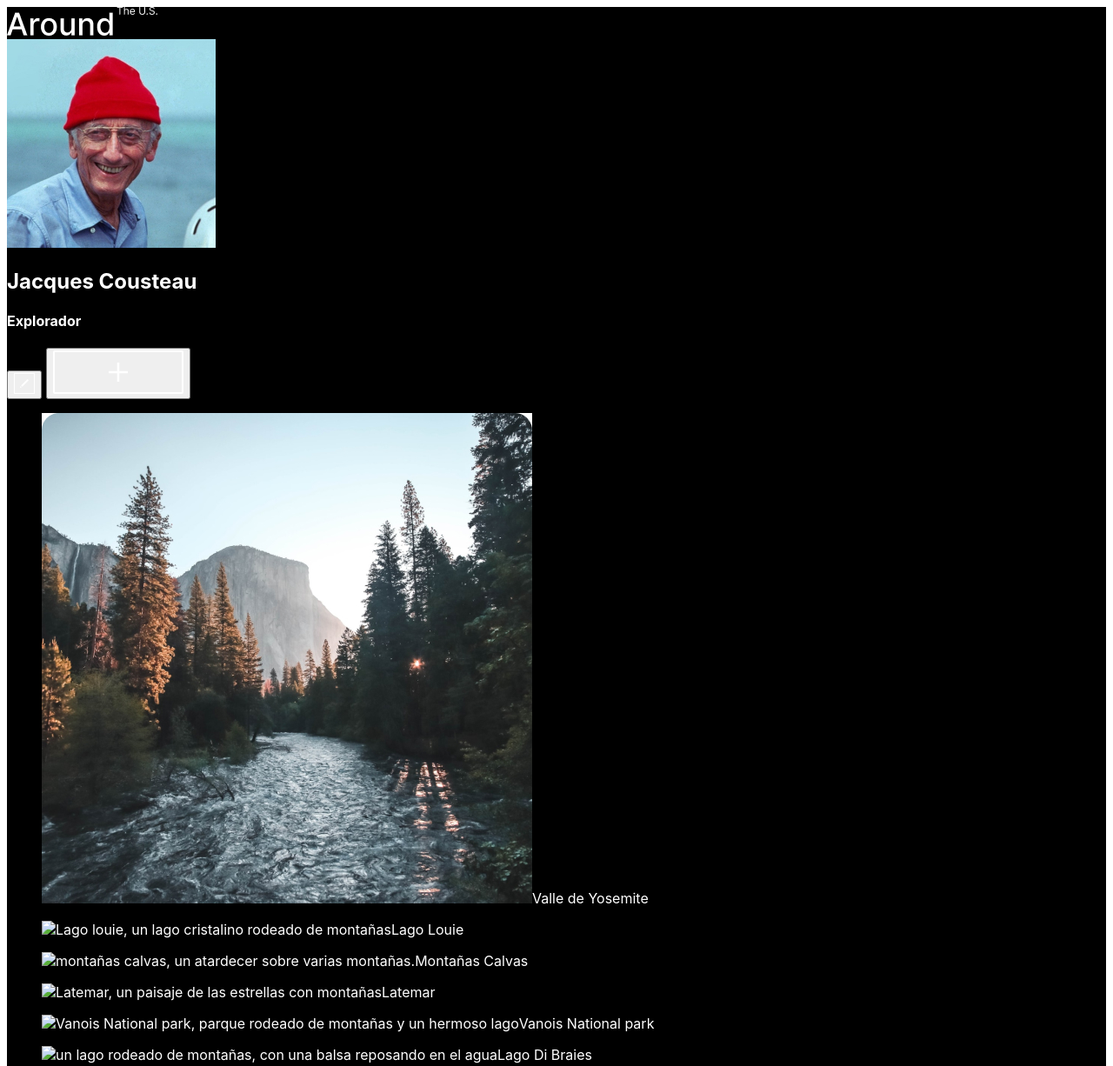
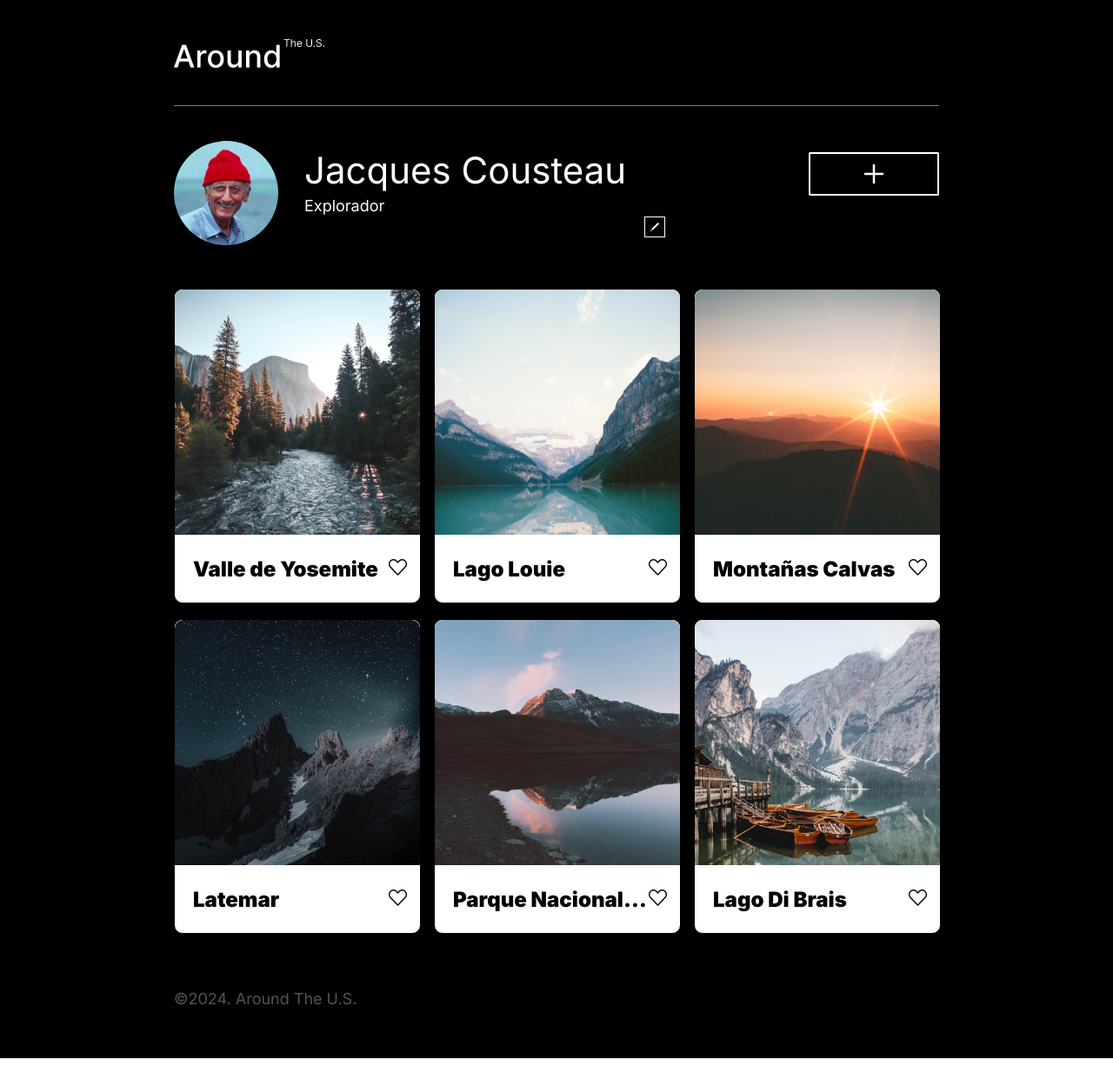
Before and after one commit to RenVaz03/web_project_around, a plain HTML site: page index.html in a window 1280 px wide. Shown: the top 1226 px of the page at 87% size. Drawn offline with nearby package versions, Linux system fonts and the light colour scheme.

Commit message:
se crearon bloques para css y grid para las imagenes

```diff
--- /dev/null
+++ b/blocks/body.css
@@ -0,0 +1,4 @@
+.body{
+    margin: 0;
+    padding: 0;
+}
--- /dev/null
+++ b/blocks/footer.css
@@ -0,0 +1,11 @@
+.footer{
+  font-family: "inter";
+  font-size: 18px;
+  font-weight: 400px;
+  color: #545454;
+  max-width: 880px;
+  height: 18px;
+  margin: 67px auto 0;
+  text-align: left;
+  padding-bottom: 60px;
+}
--- /dev/null
+++ b/blocks/header.css
@@ -0,0 +1,11 @@
+.header{
+    max-width: 880px;
+    margin: auto;
+    padding: 45px 0 40px;
+    border-bottom: 1px solid grey;
+    }
+
+    .header__logo{
+        width: 173px;
+        height: 33px;
+    }
--- /dev/null
+++ b/blocks/page.css
@@ -0,0 +1,8 @@
+.page{
+    background-color: black;
+    font-family: "inter";
+    color: white;
+    width: 100%;
+    height: 100%;
+    min-height: 100vh;
+}
--- /dev/null
+++ b/blocks/photo.css
@@ -0,0 +1,71 @@
+.photo {
+    margin: auto;
+  }
+
+  .photo__gallery {
+    display: grid;
+    max-width: 880px;
+    width: 100%;
+    grid-template-columns: repeat(auto-fit, minmax(282px, 1fr));
+    column-gap: 17px;
+    row-gap: 20px;
+    margin: auto;
+  }
+
+  .gallery {
+    display: flex;
+    flex-direction: column;
+    height: 100%;
+    position: relative;
+    width: 282px;
+    background: rgba(255, 255, 255, 1);
+    border-radius: 10px;
+    overflow: hidden;
+    margin: auto;
+    border: 1.5px solid rgba(0, 0, 0, 1);
+  }
+
+  .gallery__images {
+    max-width: 100%;
+    height: auto;
+    object-fit: cover;
+    aspect-ratio: 1;
+  }
+
+  .gallery__images-element{
+    max-width: 246px;
+    width: 100%;
+    display: flex;
+    justify-content: space-between;
+    margin: auto 15px auto 21px;
+  }
+
+  .image__name {
+    max-width: 244px;
+    height: 28px;
+    color: black;
+    font-family: "Inter-black";
+    font-size: 24px;
+    font-weight: 900;
+    line-height: 29.05px;
+    text-align: left;
+    text-decoration: none;
+    text-overflow: ellipsis;
+    white-space: nowrap;
+    overflow: hidden;
+    align-content: center;
+  }
+
+  .button__like {
+    background-color: transparent;
+    border: transparent;
+    margin: 0;
+    padding: 0;
+    cursor: pointer;
+  }
+
+  @media screen and (max-width: 910px) {
+    .gallery {
+      width: 95%;
+    }
+}
--- /dev/null
+++ b/blocks/profile.css
@@ -0,0 +1,58 @@
+.profile{
+    display: flex;
+    max-width: 880px;
+    margin: 40px auto 50px;
+}
+
+.profile__picture{
+ border-radius: 50%;
+ width: 120px;
+ height: 120px;
+}
+
+.profile__info{
+    display: flex ;
+        justify-content: center;
+        padding: 0 0 0 30px;
+        flex-direction: column;
+}
+
+.profile__info-name{
+    font-family: "inter";
+    font-size: 42px;
+    font-weight: 400;
+    margin: 0;
+    height: 39px;
+    width: 373px;
+}
+
+.profile__info-profession{
+    font-family: "inter";
+    font-size: 18px;
+    font-weight: 400;
+    margin: 16px 0 0;
+    width: 415px;
+    height: 22px;
+}
+
+.profile__info_button-edit{
+        display: flex;
+        max-width: 415px;
+        height: 24px;
+        background-color: transparent;
+        border: transparent;
+        cursor: pointer;
+        padding: 0;
+        justify-content: flex-end
+}
+
+
+.profile__button-add{
+    background-color: transparent;
+    border: transparent;
+    padding: 0;
+    margin: 13px 0 14px 165px;
+    height: 50px;
+    width: 150px;
+    cursor: pointer;
+}
--- a/index.html
+++ b/index.html
@@ -16,20 +16,74 @@
             <img src="./images/AroundLogo.png" alt="logo around the EE.UU" class="header__logo">
         </header>
         <main class="content">
-           <section class="profile">
-            <img src="./images/Profile pic.jpg" alt="foto de perfil" class="profile__picture">
-            <h1 class="profile__name">Jacques Cousteau</h1>
-            <h4 class="profile__profession">Explorador</h4>
-            <button class="profile__button"><img src="./images/Edit Button.png" alt="botton de edicion"></button>
-            <button class="profile__button-add"> <img src="./images/Add Button.png" alt="botton de adición"></button>
-        </section>
-        <section class="elements">
-            <figure class="photo__grid"><img src="./images/YosemiteValley.jpg" alt="valle Yosemite, bosque con lago en centro.">Valle de Yosemite</figure>
-            <figure class="photo__grid"><img src="./images/" alt="Lago louie, un lago cristalino rodeado de montañas">Lago Louie</figure>
-            <figure class="photo__grid"><img src="./images/" alt="montañas calvas, un atardecer sobre varias montañas." >Montañas Calvas</figure>
-            <figure class="photo__grid"><img src="./images/" alt="Latemar, un paisaje de las estrellas con montañas">Latemar</figure>
-            <figure class="photo__grid"><img src="./images/" alt="Vanois National park, parque rodeado de montañas y un hermoso lago">Vanois National park</figure>
-            <figure class="photo__grid"><img src="./images" alt="un lago rodeado de montañas, con una balsa reposando en el agua">Lago Di Braies</figure>
+            <div class="profile">
+                <img
+                  class="profile__picture"
+                  src="./images/Profile pic.jpg"
+                  alt="foto de perfil"
+                />
+                <div class="profile__info">
+                  <div>
+                    <h1 class="profile__info-name">Jacques Cousteau</h1>
+                    <p class="profile__info-profession">Explorador</p>
+                </div>
+                <button class="profile__info_button-edit">
+                 <img class="button__image" src="./images/Edit Button.png"/>
+                </button>
+                </div>
+                <button class="profile__button-add">
+                  <img
+                    class="add-button__image"
+                    src="./images/Add Button.png"
+                  />
+                </button>
+              </div>
+          <section class="photo">
+            <div class="photo__gallery">
+                <div class="gallery">
+                    <img src="./images/YosemiteValley.jpg" alt="Valle de Yosemite" class="gallery__images">
+                    <div class="gallery__images-element">
+                        <p class="image__name">Valle de Yosemite</p>
+                        <button class="button__like"><img src="./images/HeartButton.png" alt="boton de like"></button>
+                    </div>
+                </div>
+                <div class="gallery">
+                    <img src="./images/LouieLake.jpg" alt="Lago Louie" class="gallery__images">
+                    <div class="gallery__images-element">
+                        <p class="image__name">Lago Louie</p>
+                        <button class="button__like"><img src="./images/HeartButton.png" alt="boton de like"></button>
+                    </div>
+                </div>
+                <div class="gallery">
+                    <img src="./images/calvasMountains.jpg" alt="calvas Mountains" class="gallery__images">
+                    <div class="gallery__images-element">
+                        <p class="image__name">Montañas Calvas</p>
+                         <button class="button__like"><img src="./images/HeartButton.png" alt="boton de like"></button>
+                    </div>
+                </div>
+                <div class="gallery">
+                    <img src="./images/Latemar.jpg" alt="Latemar" class="gallery__images">
+                    <div class="gallery__images-element">
+                        <p class="image__name">Latemar</p>
+                        <button class="button__like"><img src="./images/HeartButton.png" alt="boton de like"></button>
+                    </div>
+                </div>
+                <div class="gallery">
+                    <img src="./images/VanoisNationalPark.jpg" alt="parque nacional Vanois" class="gallery__images">
+                    <div class="gallery__images-element">
+                        <p class="image__name">Parque Nacional Vanois</p>
+                        <button class="button__like"><img src="./images/HeartButton.png" alt="boton de like"></button>
+                    </div>
+                </div>
+                <div class="gallery">
+                    <img src="./images/LagoDiBrais.jpg" alt="Lago di brais" class="gallery__images">
+                    <div class="gallery__images-element">
+                        <p class="image__name">Lago Di Brais</p>
+                        <button class="button__like"><img src="./images/HeartButton.png" alt="boton de like"></button>
+                    </div>
+                </div>
+
+            </div>
         </section>
         <footer class="footer">&copy;2024. Around The U.S.</footer>
         </main>
--- a/pages/index.css
+++ b/pages/index.css
@@ -1,5 +1,8 @@
-.page{
-    background-color: black;
-    font-family: "inter";
-    color: white;
-}
+@import url(../vendor/normalize.css);
+@import url(../vendor/fonts.css);
+@import url(../blocks/body.css);
+@import url(../blocks/header.css);
+@import url(../blocks/page.css);
+@import url(../blocks/profile.css);
+@import url(../blocks/footer.css);
+@import url(../blocks/photo.css);
```
